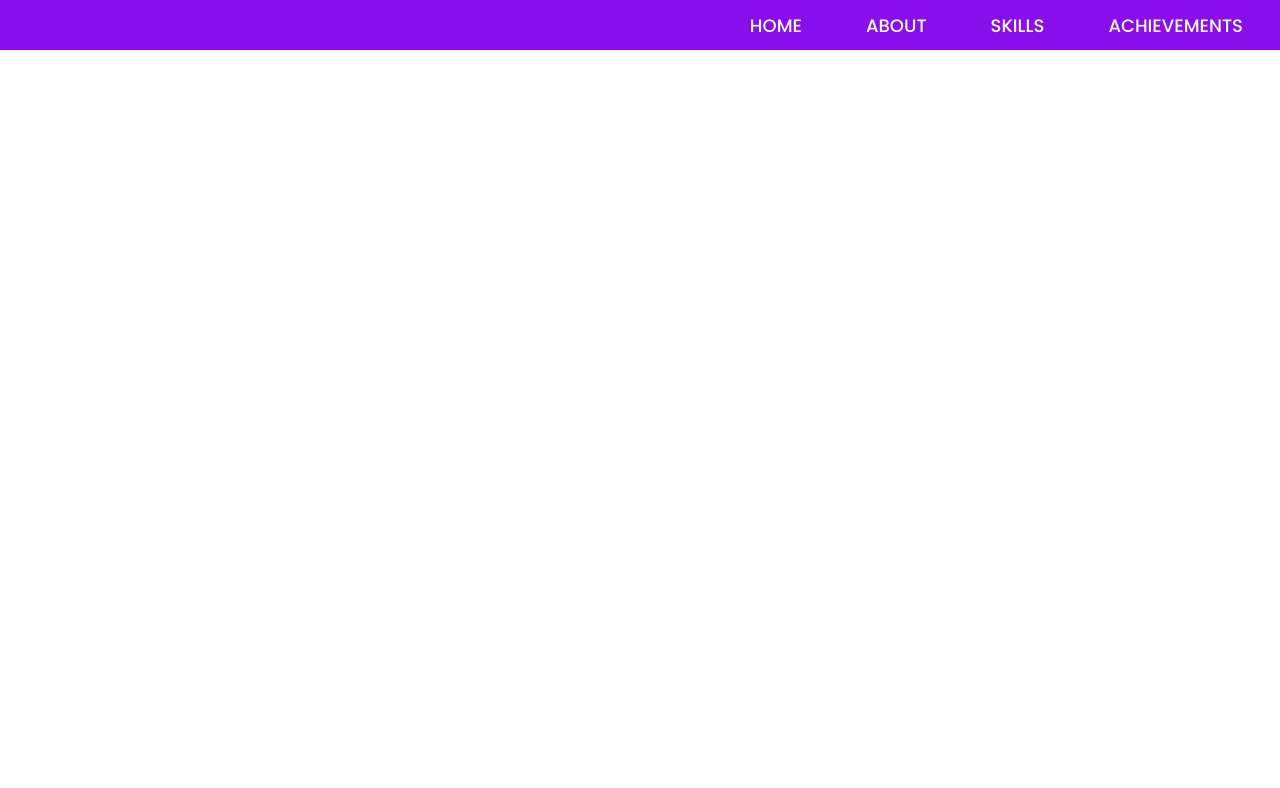
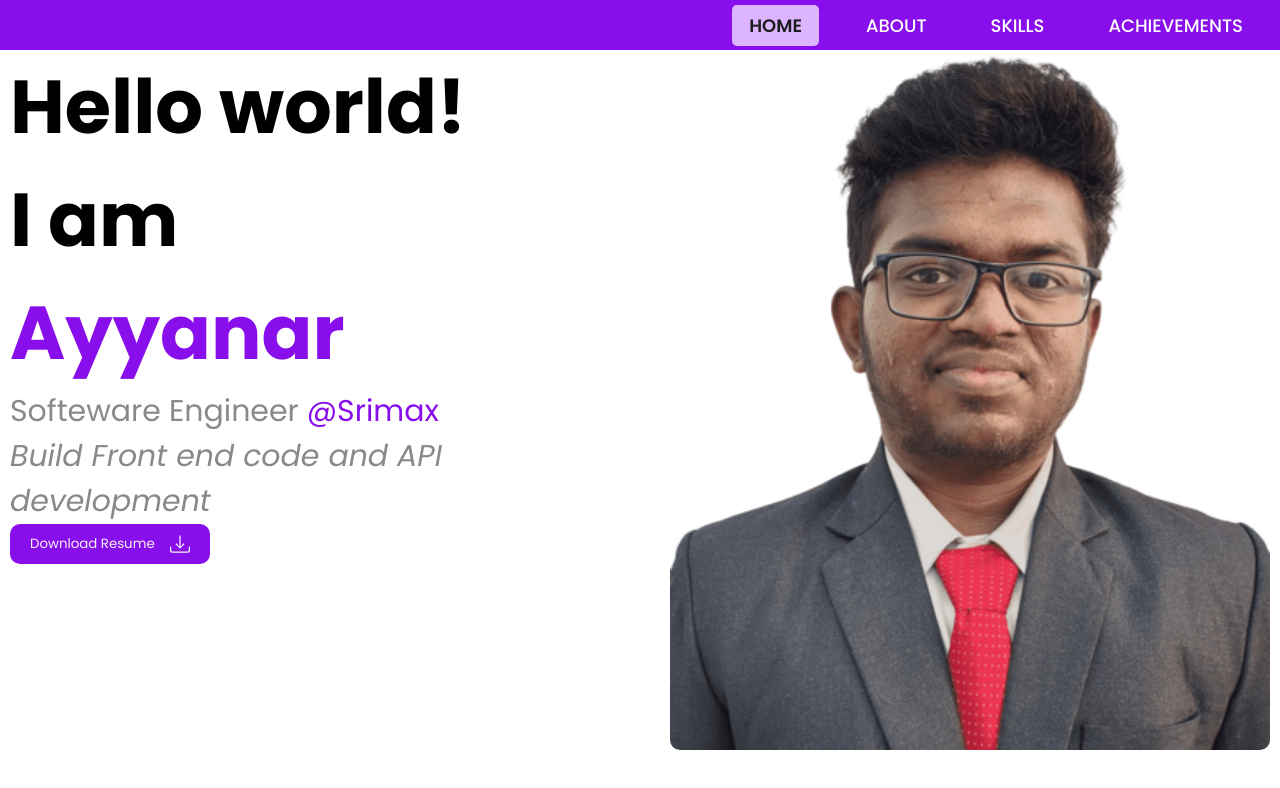
Before and after one commit to ms-ayyanar/portfolio, a Vue app: page / in a window 1280 px wide. Shown: the top 788 px of the page. Built offline with nearby package versions, Linux system fonts and the light colour scheme.

Commit message:
About page added and CSS applied.

```diff
--- a/src/components/About.vue
+++ b/src/components/About.vue
@@ -1,9 +1,103 @@
-<template>
-    <div>
-        <h1>About</h1>
+<template class="about-tab">
+    <div id="about-tab">
+        <div style="text-align: center;">
+            <h1>Studies</h1>
+        </div>
+        <div id="studies-container">
+            <div class="card school">
+                <p class="heading">School</p>
+                <hr style="color: azure;">
+
+                <div class="content">
+                    <p>-Finished 10<sup>th</sup> and 12<sup>th</sup> on SHNV Higher secondary school, Sivakasi.</p>
+                    <p>-CGPA: 8.8 and 6.0</p>
+                    <p>-2017 to 2019</p>
+                </div>
+            </div>
+            <div class="card bachelor">
+                <p class="heading">Bachelor</p>
+                <hr style="color: azure;">
+
+                <div class="content">
+                    <p>-BCA in Ayya Nadar Janaki Ammal College, Sivakasi.</p>
+                    <p>-CGPA: 8.0</p>
+                    <p>-2019 to 2022</p>
+                    <p>-Learned what is programming and How it works.</p>
+                    <p>-Skills C, C++, C#, Java, Mysql, PHP, HTML, CSS and JS</p>
+                </div>
+            </div>
+            <div class="card master">
+                <p class="heading">Master</p>
+                <hr style="color: azure;">
+
+                <div class="content">
+                    <p>-MCA in Hindusthan College of Engineering and Technology, Coimbatore.</p>
+                    <p>-CGPA: 8.5</p>
+                    <p>-2022 to 2024</p>
+                    <p>-Learned next level to programming.</p>
+                    <p>-Skills Machine Learning and Deep Learning, Networking, MongoDB, Cryptography.</p>
+                </div>
+            </div>
+        </div>
+
+        <div class="work-container">
+
+        </div>
     </div>
 </template>
 <script setup>
 
 </script>
-<style></style>
+<style scoped>
+#studies-container {
+    display: grid;
+    grid-template-columns: repeat(3, 1fr);
+    gap: 20px;
+}
+
+.card {
+    border: 3px solid var(--color-purple);
+    border-radius: 10px;
+    box-shadow: 1px 2px 10px var(--gray-text);
+    background-color: rgb(255, 255, 255);
+    transition: 0.5s all;
+}
+
+.card:hover {
+    box-shadow: 1px 2px 20px var(--color-purple);
+    transform: scale(1.03);
+}
+
+.card .heading {
+    font-size: 24px;
+    color: var(--color-purple);
+}
+
+.card .content>p {
+    margin-bottom: 20px;
+}
+
+@media screen and (max-width: 1200px) {
+    #about-tab {
+        padding: 20px;
+    }
+
+    #studies-container {
+        grid-template-columns: repeat(2, 1fr);
+    }
+
+    .master {
+        grid-column: 1 / -1;
+    }
+}
+
+@media screen and (max-width: 600px) {
+    #about-tab {
+        padding: 20px;
+    }
+
+    #studies-container {
+        grid-template-columns: repeat(1, 1fr);
+    }
+}
+</style>
--- a/src/components/Home.vue
+++ b/src/components/Home.vue
@@ -1,9 +1,87 @@
 <template>
-    <div>
-        <h1>Hi I am <span style="color: #890eec;">Ayyanar.</span>This is my portfolio.</h1>
+    <div id="me-container">
+        <div id="text-container">
+            <h1 style="font-size: 75px;">Hello world! <br>I am <span style="color: var(--color-purple)">Ayyanar</span></h1>
+            <p style="color: var(--gray-text);">Softeware Engineer <a
+                    style="color: var(--color-purple); text-decoration: none;" target="_blank"
+                    href="https://www.srimax.com/">@Srimax</a></p>
+            <p style="color: var(--gray-text); font-style: italic;">Build Front end code and API development</p>
+
+            <div id="button-container">
+                <button style="margin-right: 10px;" class="btn btn-purple flex-button">Download Resume
+                    <svg xmlns="http://www.w3.org/2000/svg" width="20" height="20" fill="currentColor" viewBox="0 0 16 16">
+                        <path
+                            d="M.5 9.9a.5.5 0 0 1 .5.5V13a1 1 0 0 0 1 1h12a1 1 0 0 0 1-1V10.4a.5.5 0 0 1 1 0V13a2 2 0 0 1-2 2H2a2 2 0 0 1-2-2V10.4a.5.5 0 0 1 .5-.5z" />
+                        <path
+                            d="M7.646 11.354a.5.5 0 0 0 .708 0l3-3a.5.5 0 1 0-.708-.708L8.5 10.293V1.5a.5.5 0 0 0-1 0v8.793L5.354 7.646a.5.5 0 1 0-.708.708l3 3z" />
+                    </svg>
+                </button>
+            </div>
+        </div>
+        <div id="img-container">
+            <img class="image-self" src="../assets/images/me.png" alt="" width="600" height="700">
+        </div>
     </div>
 </template>
 <script setup>
 
 </script>
-<style></style>
+<style scoped>
+* {
+    overflow: hidden;
+}
+
+#me-container>div {
+    display: inline-block;
+}
+
+#text-container {
+    width: 40%;
+    height: auto;
+    position: absolute;
+}
+
+#img-container {
+    width: 60%;
+    text-align: right;
+    position: relative;
+    left: 40%;
+}
+
+.image-self {
+    border-radius: 10px;
+    transition: transform 0.4s ease;
+}
+
+.image-self:hover {
+    transform: scale(1.05);
+}
+
+p {
+    font-size: 30px;
+}
+
+.btn {
+    padding: 10px 20px;
+    cursor: pointer;
+    border-radius: 10px;
+    border: none;
+    color: whitesmoke;
+}
+
+.btn-purple {
+    background-color: var(--color-purple);
+}
+
+.btn-purple:hover {
+    background-color: var(--secondary-color);
+    transition: 0.6s ease;
+    /* border: 2px solid black; */
+}
+
+.flex-button {
+    display: inline-flex;
+    justify-content: space-between;
+    gap: 15px;
+}
+</style>
--- a/src/components/MainPage.vue
+++ b/src/components/MainPage.vue
@@ -3,19 +3,27 @@
         <div class="nav-tabs">
             <router-link :to="`/${route}`" v-for="route in routerNames " :key="route"
                 :class="{ active: currentTab === route, 'page-name': true }" @click="currentTab = route">
-                {{ route.toUpperCase() }}
+                {{ route.toUpperCase() || "HOME" }}
             </router-link>
         </div>
     </nav>
 
-    <router-view></router-view>
+    <div id="body-container">
+        <router-view></router-view>
+    </div>
 </template>
 
 <script setup>
 import { ref } from 'vue';
 
-const currentTab = ref("Home");
-const routerNames = ref(["home", "about", "skills", "achievements"]);
+const currentTab = ref("");
+const routerNames = ref(["", "about", "skills", "achievements"]);
+// const routerNames = ref([
+//     { name: "", active: true },
+//     { name: "about", active: false },
+//     { name: "skills", active: false },
+//     { name: "achievements", active: false },
+// ]);
 
 </script>
 
--- a/src/routes/router.js
+++ b/src/routes/router.js
@@ -1,14 +1,12 @@
 import { createRouter, createWebHistory } from "vue-router";
 
-// import MainPage from "../components/MainPage.vue";
 import Home from "../components/Home.vue";
 import About from "../components/About.vue";
 import Skills from "../components/Skills.vue";
 import Achievements from "../components/Achievements.vue";
 
 const routes = [
-    // { path: "/", component: MainPage },
-    { path: "/home", component: Home },
+    { path: "/", component: Home },
     { path: "/about", component: About },
     { path: "/skills", component: Skills },
     { path: "/achievements", component: Achievements }
--- a/src/style.css
+++ b/src/style.css
@@ -4,3 +4,13 @@
   box-sizing: border-box;
   font-family: "Poppins", sans-serif;
 }
+
+#body-container{
+  padding: 0px 10px;
+}
+
+:root{
+  --color-purple: #890eec;
+  --secondary-color: #5d0eec;
+  --gray-text: rgb(137, 137, 137);
+}
```
